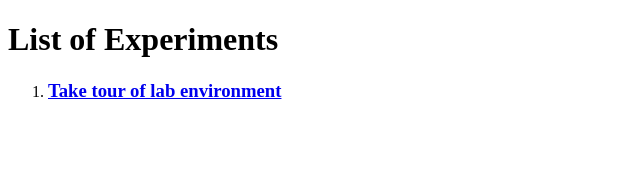
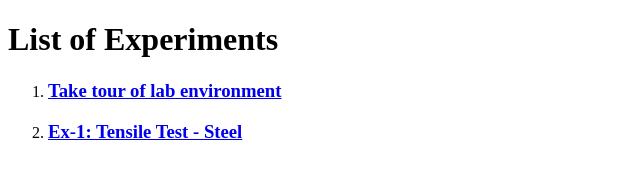
Before and after one commit to rohansirsa052/material-science-vlab, a plain HTML site: page index.html in a window 1280 px wide. Shown: the whole page, without its empty margins (0-640 px from the left). Drawn offline with Linux system fonts and the light colour scheme.

Commit message:
Update title

```diff
--- a/index.html
+++ b/index.html
@@ -14,6 +14,11 @@
           <a href="experiments/0" target="_blank">Take tour of lab environment</a>
         </h3>
       </li>
+      <li>
+        <h3>
+          <a href="experiments/1" target="_blank">Ex-1: Tensile Test - Steel</a>
+        </h3>
+      </li>
     </ol>
   </body>
 </html>
```
